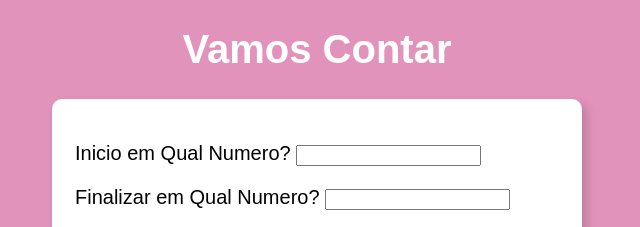
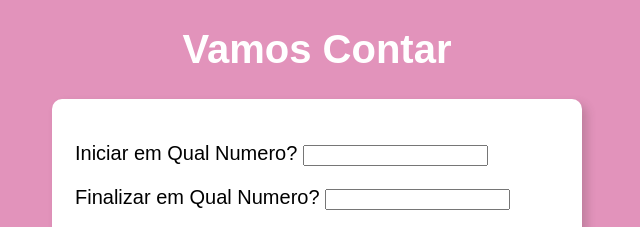
Before and after one commit to IsadoraVanderlan/simple-counter, a plain HTML site: page index.html in a window 1280 px wide. Shown: the top 227 px of the page, 323-963 px from the left. Drawn offline with Linux system fonts and the light colour scheme.

Commit message:
Update and rename modelo.html to index.html

```diff
--- a/modelo.html
+++ b/index.html
@@ -15,7 +15,7 @@
 
     <section>
         <div id="dados">
-            <p>Inicio em Qual Numero? <input type="number" name="inicio" id="txti"></p>
+            <p>Iniciar em Qual Numero? <input type="number" name="inicio" id="txti"></p>
             <p>Finalizar em Qual Numero? <input type="number" name="fim" id="txtf"></p>
             <p>Pular Quantos Numeros? <input type="number" name="passo" id="txtp"></p>
             <p><input type="button" value="Contar" onclick="contar()"></p>
```
